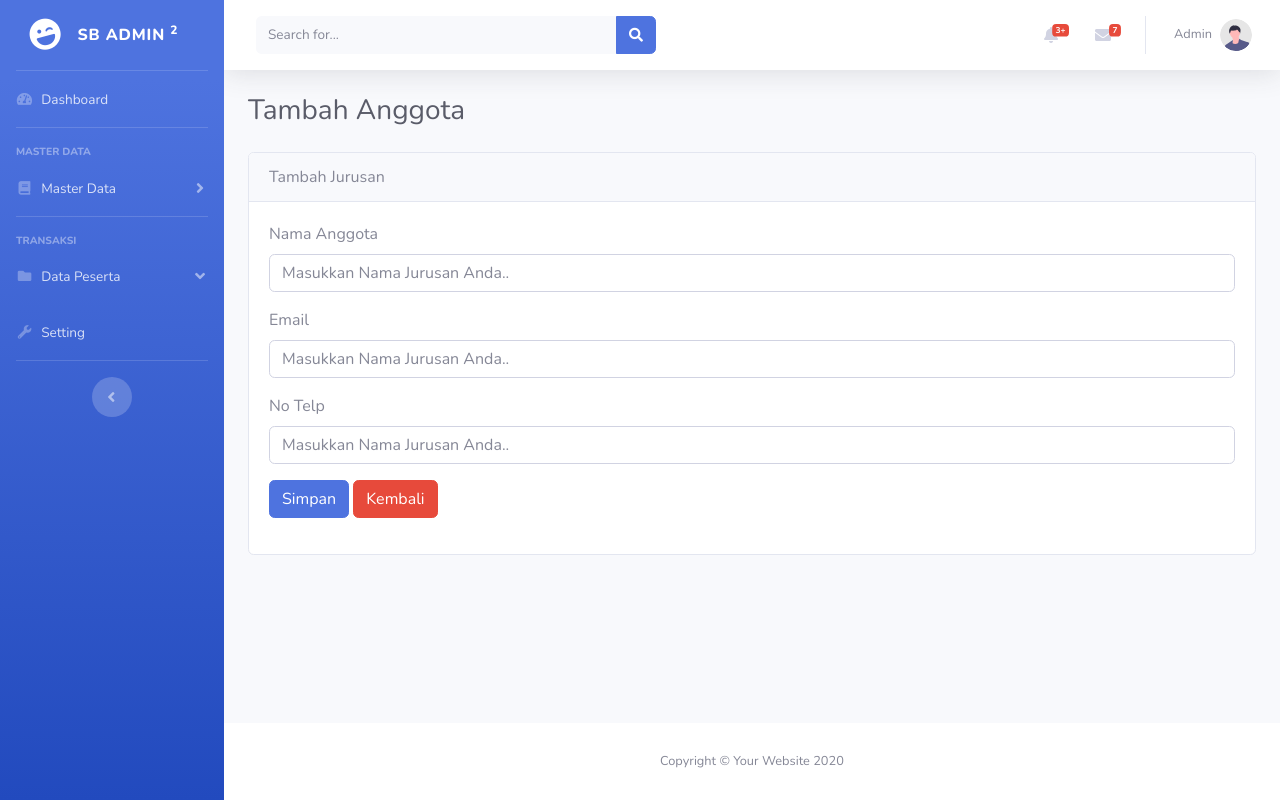
After one commit to fatu177/PPKD_perpus_native, a PHP site: page /tambah-anggota.php in a window 1280 px wide. The commit adds this page. Run offline with PHP 8.4, Linux system fonts and the light colour scheme; a user stored in the database is signed in.

Commit message:
Add anggota dan Buku

```diff
--- a/dashboard.php
+++ b/dashboard.php
@@ -4,10 +4,10 @@ session_start();
 include 'config/config.php';
 
 // kalo /jika session tidak ada, tolong redirect ke login
-// // if (!isset($_SESSION['nama'])) {
+if (!isset($_SESSION['nama'])) {
 
-// //     header("location:index.php?error=acces-failed");
-// // }
+    header("location:index.php?error=acces-failed");
+}
 
 // $queryPeserta = mysqli_query($koneksi, "SELECT jurusan.nama_jurusan, peserta.* FROM peserta
 // LEFT JOIN jurusan ON jurusan.id = peserta.id_jurusan WHERE deleted = 0
--- a/inc/sidebar.php
+++ b/inc/sidebar.php
@@ -38,8 +38,8 @@
                     <h6 class="collapse-header">Master Data:</h6>
                     <a class="collapse-item" href="user.php">Pengguna</a>
                     <a class="collapse-item" href="level.php">Level</a>
-                    <a class="collapse-item" href="jurusan.php">Jurusan</a>
-                    <a class="collapse-item" href="gelombang.php">Gelombang</a>
+                    <a class="collapse-item" href="anggota.php">Anggota</a>
+                    <a class="collapse-item" href="buku.php">Buku</a>
                     <a class="collapse-item" href="pertanyaan_wawancara.php">Pertanyaan Wawancara</a>
                 </div>
             </div>
--- /dev/null
+++ b/tambah-anggota.php
@@ -0,0 +1,221 @@
+<?php
+session_start();
+include 'config/config.php';
+// kalo /jika session tidak ada, tolong redirect ke login
+if (!isset($_SESSION['nama']))
+    header("location:index.php?error=acces-failed");
+
+
+// jika button disubmit, ambil nilai dari form, nama, email, password
+if (isset($_POST['simpan'])) {
+    $nama_anggota = $_POST['nama_anggota'];
+    $email = $_POST['email'];
+    $no_tlp = $_POST['no_tlp'];
+
+
+
+    // masukkan ke dalam table user dimana kolom nama di ambil nilainya dari inputan nama
+    $insert = mysqli_query($koneksi, "INSERT INTO
+        anggota (nama_anggota, email, no_tlp)
+        VALUES('$nama_anggota','$email','$no_tlp')");
+    header("location:anggota.php?notif=tambah-success");
+}
+
+// jika parameter delete ada, buat perintah/query delete
+if (isset($_GET['delete'])) {
+    $id = $_GET['delete'];
+
+    $delete = mysqli_query($koneksi, "DELETE FROM anggota WHERE id='$id'");
+    header('location:anggota.php?notif=delete-success');
+}
+
+// tampilkan semua data dari tabel user dimana id nya di ambil dari params edit
+if (isset($_GET['edit'])) {
+    $id = $_GET['edit'];
+
+
+    $queryEdit = mysqli_query($koneksi, "SELECT * FROM anggota WHERE id='$id'");
+    $dataEdit  = mysqli_fetch_assoc($queryEdit);
+}
+
+if (isset($_POST['edit'])) {
+    $nama_anggota = $_POST['nama_anggota'];
+    $email = $_POST['email'];
+    $no_tlp = $_POST['no_tlp'];
+
+    $id = $_GET['edit'];
+
+    // ubah data dari table user dimana nilai nama di ambil dari inputan nama
+    // dan nilai id user nya di ambil dari parameter
+
+    $edit = mysqli_query($koneksi, "UPDATE anggota SET
+        nama_anggota='$nama_anggota',
+        email='$email',
+        no_tlp='$no_tlp'
+        WHERE id = '$id'");
+
+    header("location:anggota.php?edit=berhasil");
+}
+?>
+
+<!DOCTYPE html>
+<html lang="en">
+
+<head>
+
+    <meta charset="utf-8">
+    <meta http-equiv="X-UA-Compatible" content="IE=edge">
+    <meta name="viewport" content="width=device-width, initial-scale=1, shrink-to-fit=no">
+    <meta name="description" content="">
+    <meta name="author" content="">
+
+    <title>SB Admin 2 - Blank</title>
+
+    <!-- Custom fonts for this template-->
+    <link href="assets/admin/vendor/fontawesome-free/css/all.min.css" rel="stylesheet" type="text/css">
+    <link href="https://fonts.googleapis.com/css?family=Nunito:200,200i,300,300i,400,400i,600,600i,700,700i,800,800i,900,900i" rel="stylesheet">
+
+    <!-- Custom styles for this template-->
+    <link href="assets/admin/css/sb-admin-2.min.css" rel="stylesheet">
+
+</head>
+
+<body id="page-top">
+
+    <!-- Page Wrapper -->
+    <div id="wrapper">
+
+        <!-- Sidebar -->
+        <?php include 'inc/sidebar.php'; ?>
+        <!-- End of Sidebar -->
+
+        <!-- Content Wrapper -->
+        <div id="content-wrapper" class="d-flex flex-column">
+
+            <!-- Main Content -->
+            <div id="content">
+
+                <!-- Topbar -->
+                <?php include 'inc/navbar.php'; ?>
+                <!-- End of Topbar -->
+
+                <!-- Begin Page Content -->
+                <div class="container-fluid">
+
+                    <!-- Page Heading -->
+                    <?php if (isset($_GET['edit'])) { ?>
+                        <h1 class="h3 mb-4 text-gray-800">Edit Anggota</h1>
+                    <?php } else { ?>
+                        <h1 class="h3 mb-4 text-gray-800">Tambah Anggota</h1>
+                    <?php } ?>
+
+                    <?php if (isset($_GET['edit'])) { ?>
+                        <div class="card">
+                            <div class="card-header">Edit Anggota`</div>
+                            <div class="card-body">
+                                <form action="" method="post">
+                                    <div class="mb-3">
+                                        <label for="">Nama Anggota</label>
+                                        <input value="<?php echo $dataEdit['nama_anggota'] ?>" type="text" class="form-control" name="nama_anggota" placeholder="Masukkan Nama Jurusan Anda..">
+                                    </div>
+                                    <div class="mb-3">
+                                        <label for="">Email</label>
+                                        <input value="<?php echo $dataEdit['email'] ?>" type="email" class="form-control" name="email" placeholder="Masukkan Nama Jurusan Anda..">
+                                    </div>
+                                    <div class="mb-3">
+                                        <label for="">No Telp</label>
+                                        <input value="<?php echo $dataEdit['no_tlp'] ?>" type="number" class="form-control" name="no_tlp" placeholder="Masukkan Nama Jurusan Anda..">
+                                    </div>
+                                    <div class="mb-3">
+                                        <input type="submit" class="btn btn-primary" name="edit" value="Ubah">
+                                        <a href="anggota.php" class="btn btn-danger">Kembali</a>
+                                    </div>
+                                </form>
+                            </div>
+                        </div>
+                    <?php } else { ?>
+                        <div class="card">
+                            <div class="card-header">Tambah Jurusan</div>
+                            <div class="card-body">
+                                <form action="" method="post">
+                                    <div class="mb-3">
+                                        <label for="">Nama Anggota</label>
+                                        <input type="text" class="form-control" name="nama_anggota" placeholder="Masukkan Nama Jurusan Anda..">
+                                    </div>
+                                    <div class="mb-3">
+                                        <label for="">Email</label>
+                                        <input type="email" class="form-control" name="email" placeholder="Masukkan Nama Jurusan Anda..">
+                                    </div>
+                                    <div class="mb-3">
+                                        <label for="">No Telp</label>
+                                        <input type="number" class="form-control" name="no_tlp" placeholder="Masukkan Nama Jurusan Anda..">
+                                    </div>
+                                    <div class="mb-3">
+                                        <input type="submit" class="btn btn-primary" name="simpan" value="Simpan">
+                                        <a href="user.php" class="btn btn-danger">Kembali</a>
+                                    </div>
+                                </form>
+                            </div>
+                        </div>
+                    <?php } ?>
+
+
+                </div>
+                <!-- /.container-fluid -->
+
+            </div>
+            <!-- End of Main Content -->
+
+            <!-- Footer -->
+            <footer class="sticky-footer bg-white">
+                <div class="container my-auto">
+                    <div class="copyright text-center my-auto">
+                        <span>Copyright &copy; Your Website 2020</span>
+                    </div>
+                </div>
+            </footer>
+            <!-- End of Footer -->
+
+        </div>
+        <!-- End of Content Wrapper -->
+
+    </div>
+    <!-- End of Page Wrapper -->
+
+    <!-- Scroll to Top Button-->
+    <a class="scroll-to-top rounded" href="#page-top">
+        <i class="fas fa-angle-up"></i>
+    </a>
+
+    <!-- Logout Modal-->
+    <div class="modal fade" id="logoutModal" tabindex="-1" role="dialog" aria-labelledby="exampleModalLabel" aria-hidden="true">
+        <div class="modal-dialog" role="document">
+            <div class="modal-content">
+                <div class="modal-header">
+                    <h5 class="modal-title" id="exampleModalLabel">Ready to Leave?</h5>
+                    <button class="close" type="button" data-dismiss="modal" aria-label="Close">
+                        <span aria-hidden="true">×</span>
+                    </button>
+                </div>
+                <div class="modal-body">Select "Logout" below if you are ready to end your current session.</div>
+                <div class="modal-footer">
+                    <button class="btn btn-secondary" type="button" data-dismiss="modal">Cancel</button>
+                    <a class="btn btn-primary" href="login.html">Logout</a>
+                </div>
+            </div>
+        </div>
+    </div>
+
+    <!-- Bootstrap core JavaScript-->
+    <script src="assets/admin/vendor/jquery/jquery.min.js"></script>
+    <script src="assets/admin/vendor/bootstrap/js/bootstrap.bundle.min.js"></script>
+
+    <!-- Core plugin JavaScript-->
+    <script src="assets/admin/vendor/jquery-easing/jquery.easing.min.js"></script>
+
+    <!-- Custom scripts for all pages-->
+    <script src="assets/admin/js/sb-admin-2.min.js"></script>
+
+</body>
+
+</html>
```
Also changed, not shown: anggota.php (renamed from jurusan.php, +7 -7 lines), buku.php (added, +113 -0 lines), peminjaman.php (added, +120 -0 lines), tambah-buku.php (renamed from tambah-jurusan.php, +75 -21 lines).
